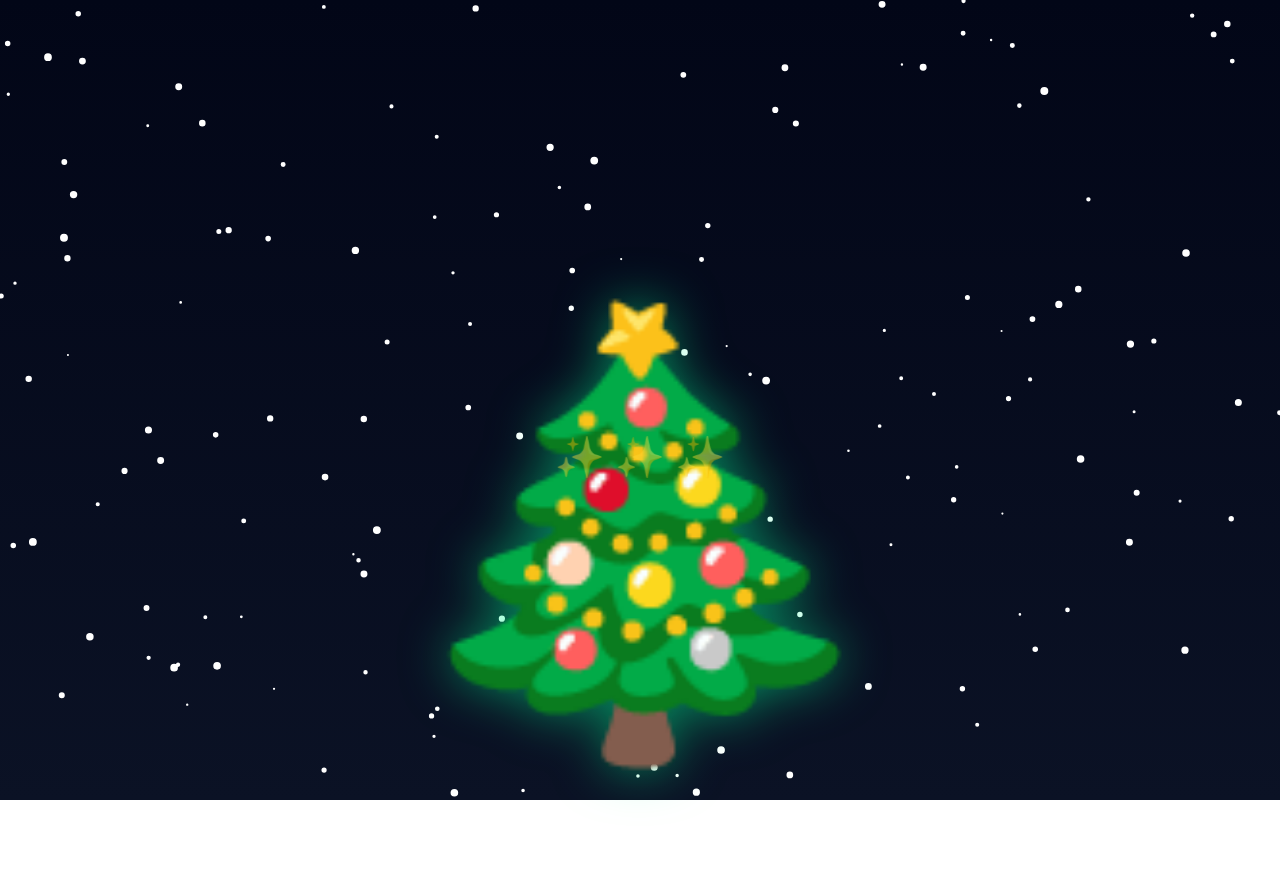
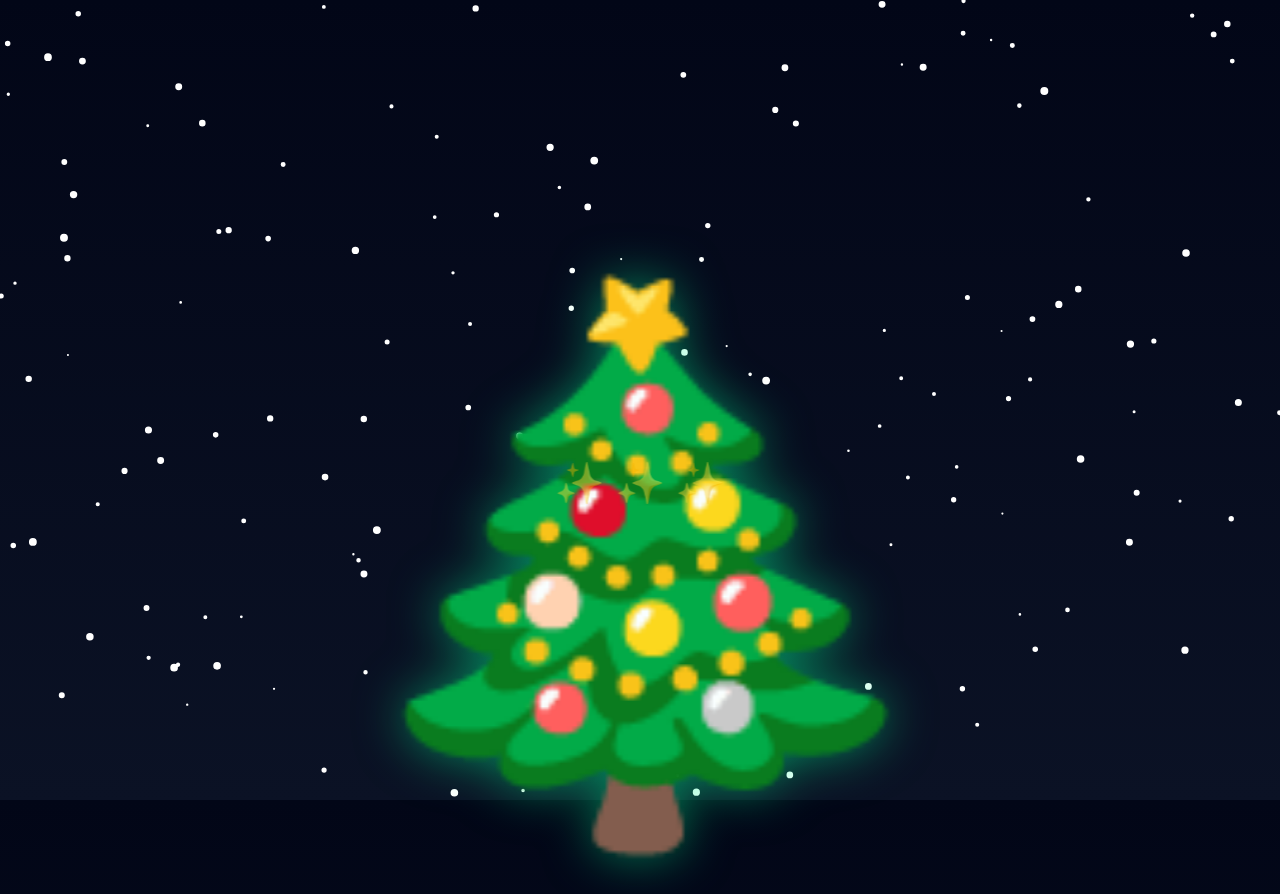
Before and after one commit to seniseviyom/seniseviyom.github.io, a plain HTML site: page index.html in a window 1280 px wide. Before the commit the page ends 800 px from the top, so only its background shows below. Drawn offline with Linux system fonts and the light colour scheme.

Commit message:
Update index.html

```diff
--- a/index.html
+++ b/index.html
@@ -34,11 +34,13 @@ canvas{
 /* AĞAÇ (RESPONSIVE) */
 .tree{
   position:absolute;
-  bottom:0;
+  bottom:env(safe-area-inset-bottom);
   left:50%;
   transform:translateX(-50%);
-  font-size:clamp(220px, 60vw, 420px);
-  animation:treeRise 4s ease-out forwards;
+  font-size:65vh; /* 🔥 TELEFONDA TAM SIĞAR */
+  max-height:90vh;
+  line-height:1;
+  animation:treeRise 3s ease-out forwards;
   filter:drop-shadow(0 0 25px rgba(0,255,150,.5));
 }
 
```
